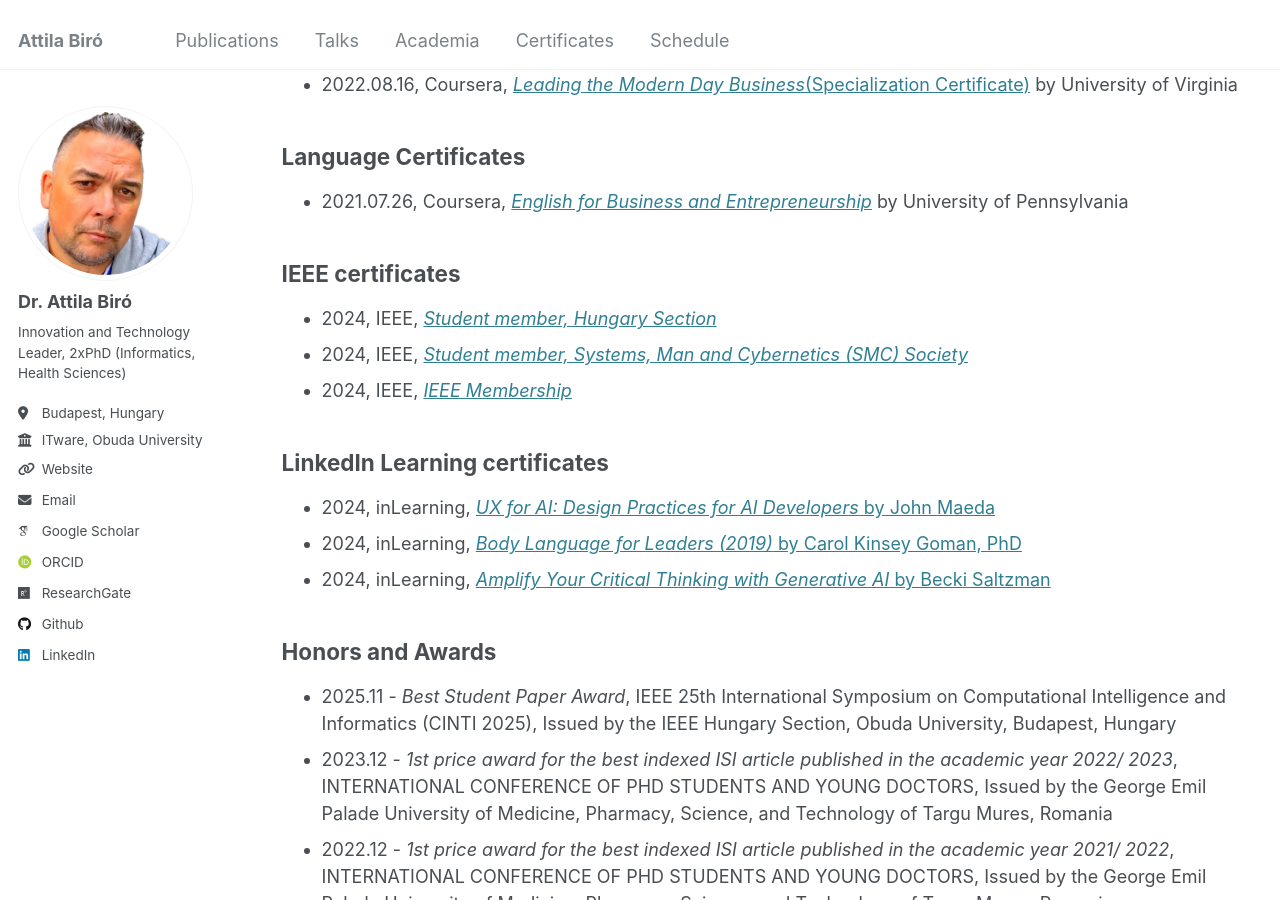
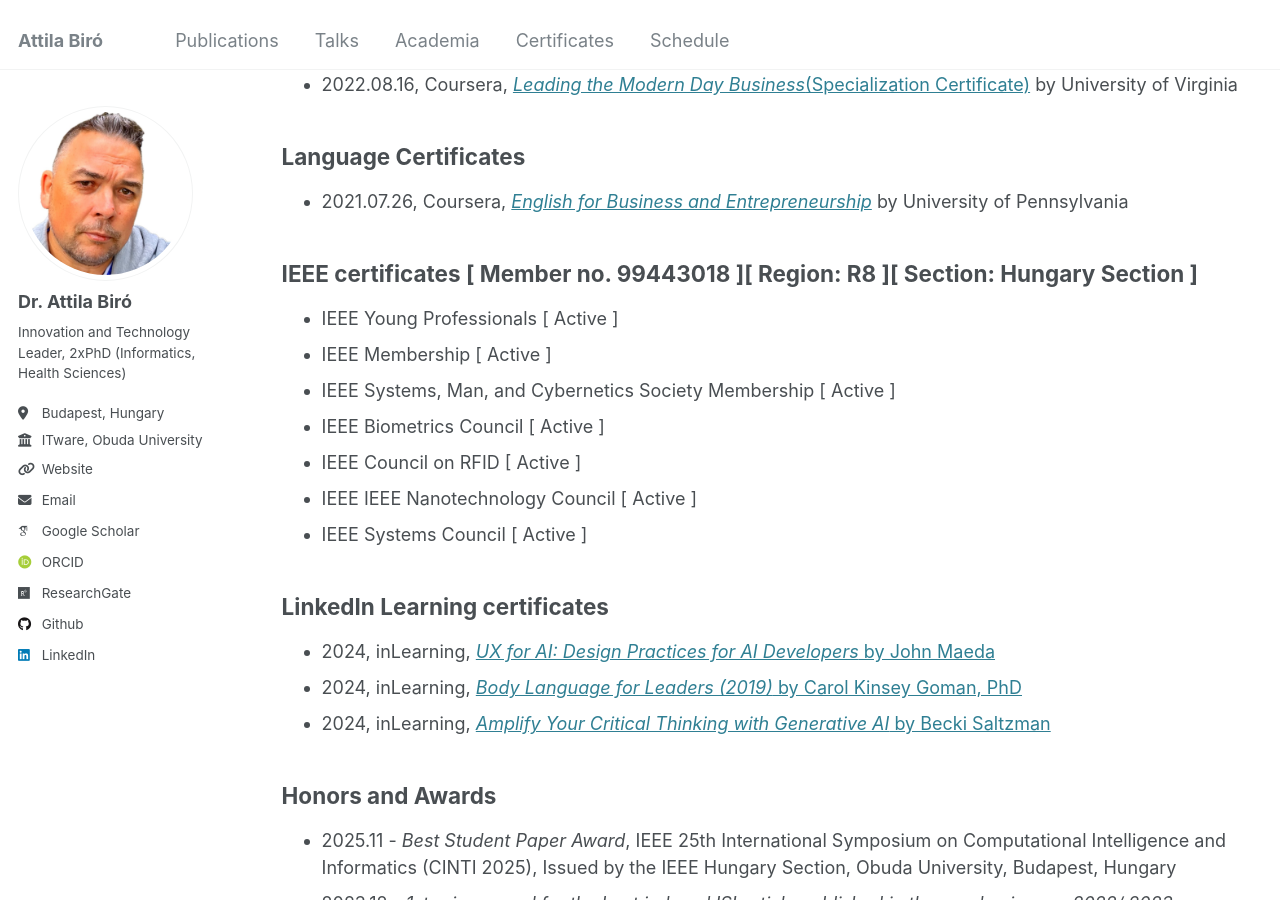
Before and after one commit to biroka/biroka.github.io, a Jekyll site: the page built from _pages/certificates.md, in a window 1280 px wide and 900 px high, scrolled down 2583 px. Built offline with Jekyll 4.4.1, drawn with Linux system fonts in a browser that asks for light colours; some web fonts are replaced.

Commit message:
Update certificates.md

```diff
--- a/_pages/certificates.md
+++ b/_pages/certificates.md
@@ -79,11 +79,15 @@ author_profile: true
 
 * 2021.07.26, Coursera, [_English for Business and Entrepreneurship_](https://github.com/biroka/biroka/blob/main/Certificates/Coursera/Coursera_English%20for%20Business%20and%20Entrepreneurship_YUNJ46C7WACN.pdf) by University of Pennsylvania
 
-##  IEEE certificates
+##  IEEE certificates [ Member no. 99443018 ][ Region: R8 ][ Section: Hungary Section ]
+* IEEE Young Professionals [ Active ]
+* IEEE Membership [ Active ]
+* IEEE Systems, Man, and Cybernetics Society Membership [ Active ]
+* IEEE Biometrics Council [ Active ]
+* IEEE Council on RFID [ Active ]
+* IEEE IEEE Nanotechnology Council [ Active ]
+* IEEE Systems Council [ Active ]
 
-* 2024, IEEE, [_Student member, Hungary Section_](https://github.com/biroka/biroka/blob/main/Certificates/IEEE/2024_IEEE_AttilaBiro_Membership.PDF)
-* 2024, IEEE, [_Student member, Systems, Man and Cybernetics (SMC) Society_](https://github.com/biroka/biroka/blob/main/Certificates/IEEE/2024_IEEE_SMC-AttilaBiro_MEMSMC028.pdf)
-* 2024, IEEE, [_IEEE Membership_](https://github.com/biroka/biroka/blob/main/Certificates/IEEE/2024_IEEE_Student_Membership_MEMIEEE500.pdf)
 
 ##  LinkedIn Learning certificates
 
```
